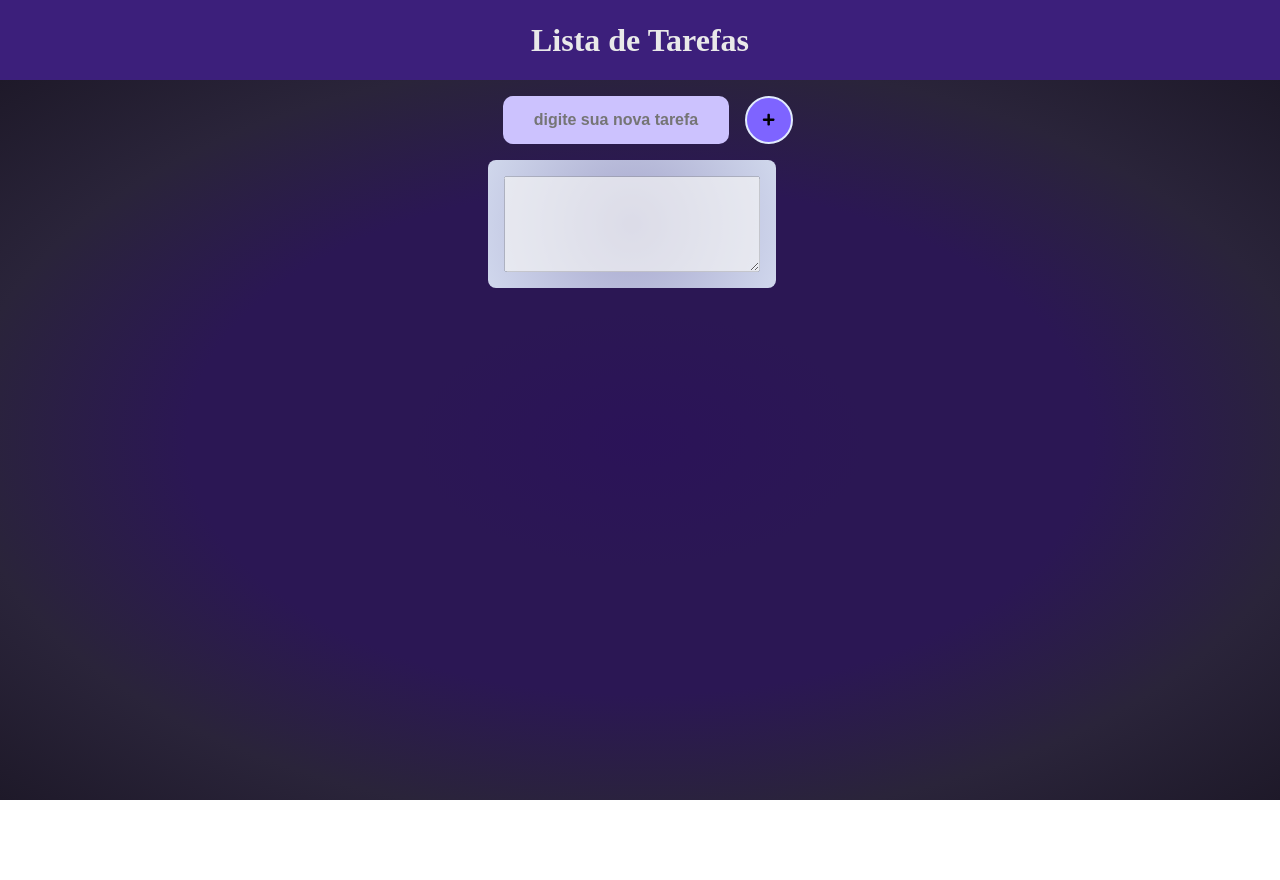
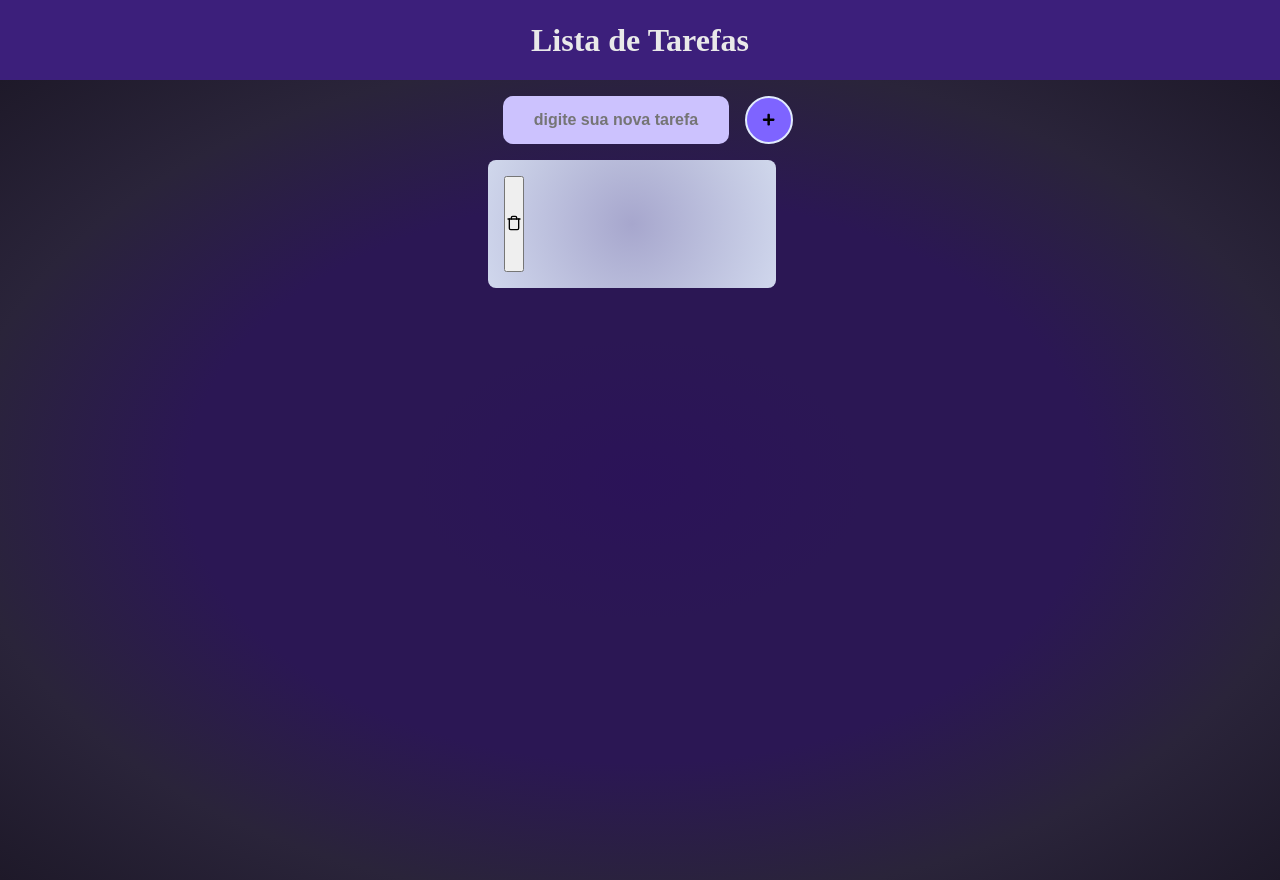
Before and after one commit to gabriel-assana/ListadeTarefas-React, a React (Create React App) app: page / in a window 1280 px wide. Both pictures are taken after a click on the button 768 px from the left and 120 px from the top of the page. Before the commit the page ends 800 px from the top, so only its background shows below. Built offline with nearby package versions, Linux system fonts and the light colour scheme.

Commit message:
Adicionando funcionalidade de excluir card de tarefas e reorganizando pastas

```diff
--- a/src/App.js
+++ b/src/App.js
@@ -2,7 +2,7 @@ import './App.css';
 
 import React from 'react';
 
-import ContainerTask from './components/ContainerTask/ContainerTask';
+import ContainerTask from './components/ContainerTask';
 
 function App() {
   return (
--- a/src/components/Card/Card.css
+++ /dev/null
@@ -1,15 +0,0 @@
-.div-task{
-    display: flex;
-    justify-content: center;
-}
-.card{
-    display: flex;
-    background: #b4b6da;
-    background: radial-gradient(circle,rgba(180,182,218,.9) 0,rgba(226,236,253,.9) 100%);
-    margin: 0 1rem 1rem 0;
-    height: 8rem;
-    width: 18rem;
-    border-radius: 0.5rem;
-    padding: 1rem;
-    position: relative;
-}
--- a/src/components/Card/Card.jsx
+++ /dev/null
@@ -1,17 +0,0 @@
-import './Card.css';
-
-import React from 'react';
-
-function Card(props) {
-    return (
-      <ul className="div-task">
-        <li className="card">
-          <textarea disabled cols="30" rows="10">{props.task}</textarea>
-        </li>
-      </ul>
-    );
-
-
-  }
-
-  export default Card;
--- a/src/components/ContainerTask/ContainerTask.jsx
+++ b/src/components/ContainerTask.jsx
@@ -1,8 +1,8 @@
-import './ContainerTask.css';
+import '../styles/ContainerTask.css';
 
 import React from 'react';
 
-import InputCard from '../InputCard/InputCard';
+import InputCard from './InputCard';
 
 function ContainerTask() {
 
--- /dev/null
+++ b/src/components/InputCard.jsx
@@ -0,0 +1,64 @@
+import '../styles/InputCard.css';
+
+import React, { useState } from 'react';
+import { FaPlus } from 'react-icons/fa';
+import { FiTrash } from 'react-icons/fi';
+
+
+function InputCard() {
+
+    const [listTask, setListTask ] = useState([]);
+    const [taskCurrent, setTaskCurrent] = useState("");
+
+
+    return (
+    <>
+      <div className="container-input-task">
+          <input className="input-task"
+                 type="text"
+                 placeholder='digite sua nova tarefa'
+                 value={taskCurrent}
+                 onChange={(e) => setTaskCurrent(e.target.value)}
+                 />
+          <button className="btn-add" onClick={handleAddNewtask}><FaPlus/></button>
+      </div>
+      <div className="container-add-task">
+          <ul className="container-add-task">
+            { listTask.map((task) => (
+                <li key={task} className="card" >
+                  <span cols="30" rows="10">{task}</span>
+                  <button onClick={() => handleRemoveTask(task)} type="button">
+                    <FiTrash size={16}/>
+                  </button>
+                </li>
+
+             ))}
+          </ul>
+      </div>
+    </>
+
+
+    );
+
+   function handleAddNewtask(){
+
+    setListTask([...listTask, taskCurrent]);
+    setTaskCurrent("")
+
+   }
+
+
+   function handleRemoveTask(id) {
+
+    const tasklist = listTask.filter((task) => task !== id)
+
+    setListTask(tasklist)
+   }
+}
+
+
+
+
+
+
+  export default InputCard;
--- a/src/components/InputCard/InputCard.jsx
+++ /dev/null
@@ -1,53 +0,0 @@
-import './InputCard.css';
-
-import React, { useState } from 'react';
-import { FaPlus } from 'react-icons/fa';
-
-import Card from '../Card/Card';
-
-
-function InputCard() {
-
-    const [listTask, setListTask ] = useState([]);
-    const [taskCurrent, setTaskCurrent] = useState("");
-
-
-    return (
-    <>
-      <div className="container-add-task">
-          <input className="input-task"
-                 type="text"
-                 placeholder='digite sua nova tarefa'
-                 value={taskCurrent}
-                 onChange={value => setTaskCurrent(value.target.value)}
-                 />
-          <button className="btn-add" onClick={()=> addNewtask()}><FaPlus/></button>
-      </div>
-      <div className="">
-          <ul className="Container-Task">
-            { listTask.map((task, index) => {
-                  return <Card task = {task} id = {index}/>
-              })
-            }
-          </ul>
-      </div>
-    </>
-
-
-    );
-
-   function addNewtask(){
-
-    setListTask([...listTask, taskCurrent]);
-    setTaskCurrent("")
-
-   }
-
-}
-
-
-
-
-
-
-  export default InputCard;
--- a/src/components/ContainerTask/ContainerTask.css
+++ b/src/styles/ContainerTask.css
@@ -1,5 +1,5 @@
 .container-task{
     background-image: radial-gradient(#2B1358,#2B1754,#2B1754,#2A243A,#1e1929);
     width: 100vw;
-    height: 90vh;
+    height: 100vh;
 }
--- a/src/components/InputCard/InputCard.css
+++ b/src/styles/InputCard.css
@@ -1,9 +1,18 @@
-.container-add-task{
+.container-input-task{
     display: flex;
     height: 5rem;
     justify-content: center;
     flex-wrap:nowrap;
     width: 100vw;
+}
+
+.container-add-task{
+   display: flex;
+   flex-direction: row;
+   flex-wrap: wrap;
+   justify-content: center;
+   align-items:center;
+   box-sizing: border-box;
 }
 
 .input-task{
@@ -36,3 +45,15 @@
 .btn-add:onclick{
     transform: scale(0.978833) translateZ(0px);
 }
+
+.card{
+    display: flex;
+    background: #b4b6da;
+    background: radial-gradient(circle,rgba(180,182,218,.9) 0,rgba(226,236,253,.9) 100%);
+    margin: 0 1rem 1rem 0;
+    height: 8rem;
+    width: 18rem;
+    border-radius: 0.5rem;
+    padding: 1rem;
+    position: relative;
+}
```
